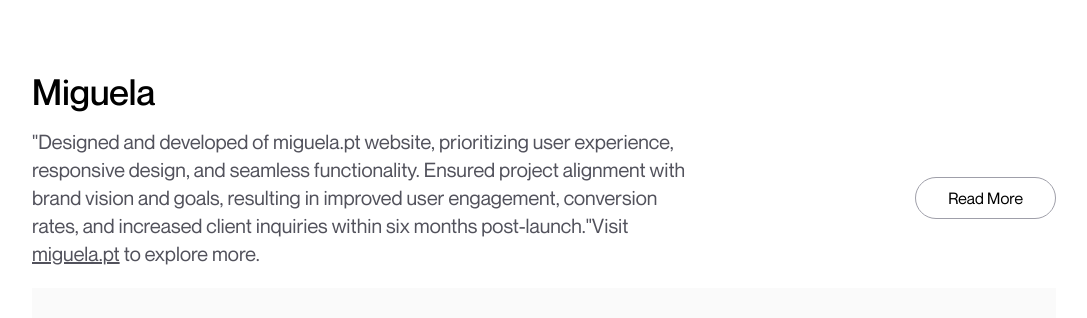
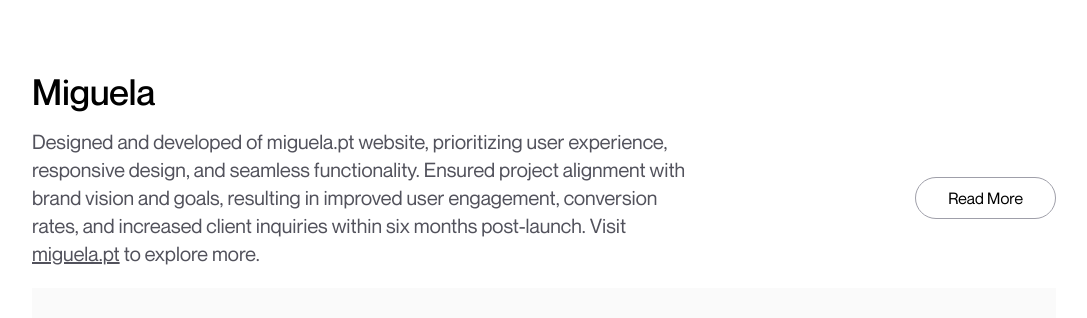
Before and after one commit to simbentes/simbentes.github.io, a Next.js app: page / in a window 1280 px wide. Shown: the part 1300-1618 px from the top of the page, without its empty margins (96-1183 px from the left). Built offline with nearby package versions, Linux system fonts and the light colour scheme.

Commit message:
Update page.tsx

```diff
--- a/app/page.tsx
+++ b/app/page.tsx
@@ -12,11 +12,11 @@
     title: "Miguela",
     description: (
       <>
-        "Designed and developed of miguela.pt website, prioritizing user
+        Designed and developed of miguela.pt website, prioritizing user
         experience, responsive design, and seamless functionality. Ensured
         project alignment with brand vision and goals, resulting in improved
         user engagement, conversion rates, and increased client inquiries within
-        six months post-launch."Visit{" "}
+        six months post-launch. Visit{" "}
         <a
           href="https://miguela.pt"
           className="underline hover:text-blue-500 transition-colors"
```
